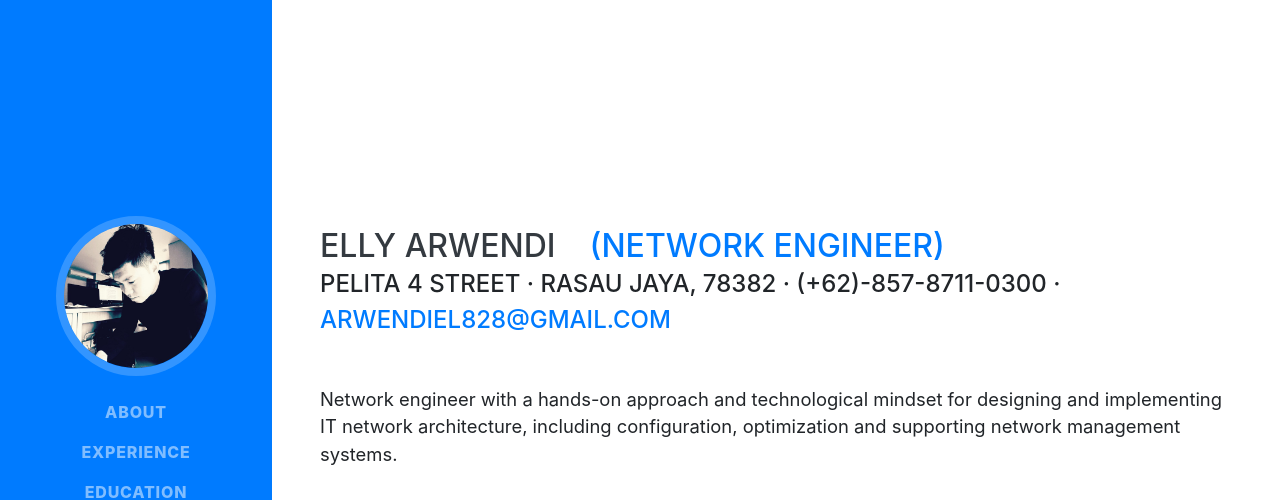
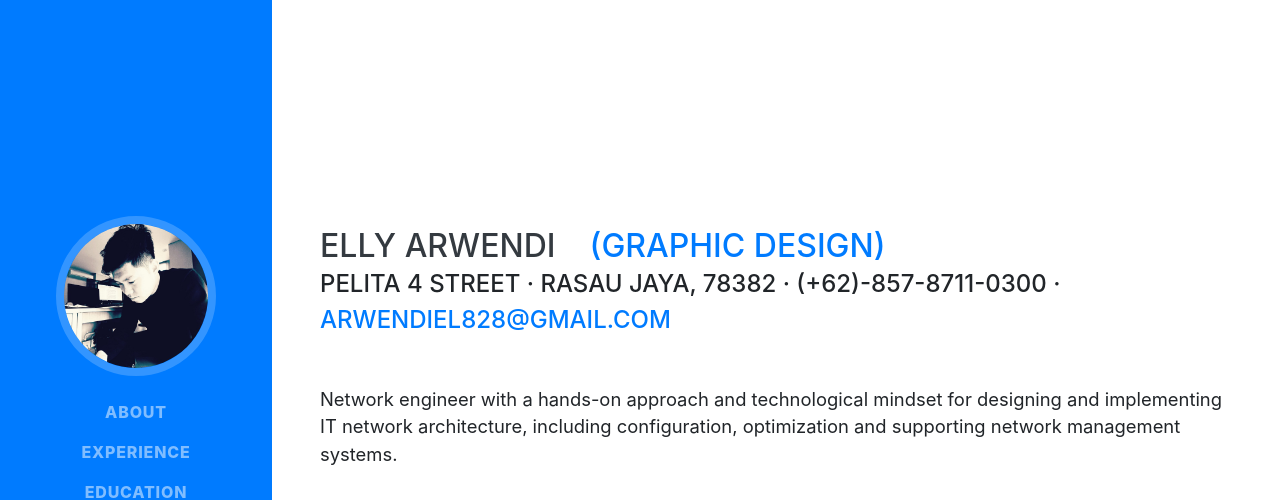
Before and after one commit to arwendi/ellyarwendi.github.io, a website with bundled scripts: page index.html in a window 1280 px wide. Shown: the top 500 px of the page. Built offline with nearby package versions, Linux system fonts and the light colour scheme; a web font is replaced by a local one.

Commit message:
Update index.html

```diff
--- a/index.html
+++ b/index.html
@@ -65,7 +65,7 @@
     <section class="resume-section p-3 p-lg-5 d-flex align-items-center" id="about">
       <div class="w-100">
         <h2 class="mb-0">Elly Arwendi &nbsp;&nbsp;
-          <span class="text-primary">(Network Engineer)</span>
+          <span class="text-primary">(GRAPHIC DESIGN)</span>
         </h2>
         <div class="subheading mb-5">Pelita 4 Street · Rasau Jaya, 78382 · (+62)-857-8711-0300 ·
           <a href="mailto:name@email.com">arwendiel828@gmail.com</a>
```
